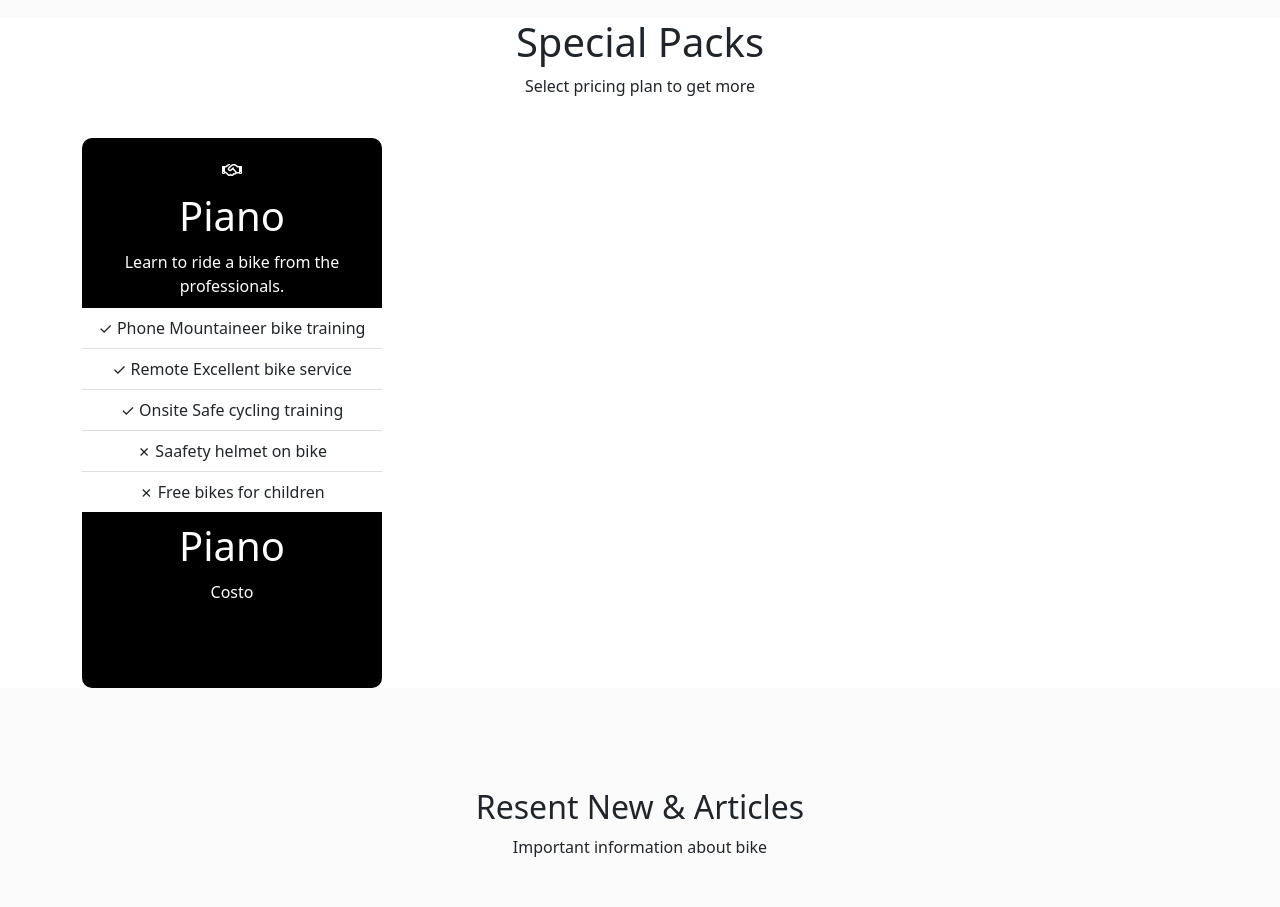
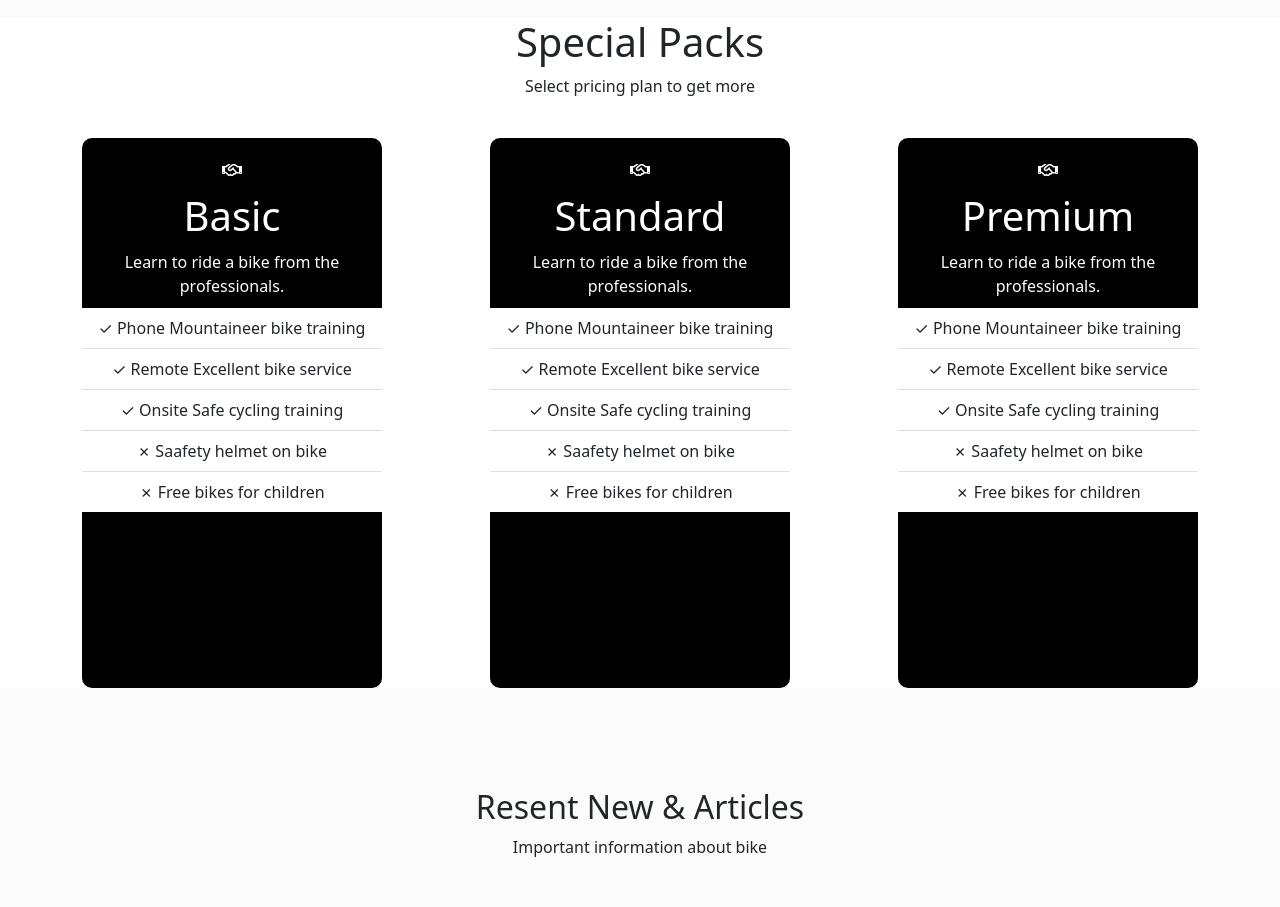
Before and after one commit to maricamola/proj-html-vuejs, a Vue app: page / in a window 1280 px wide. Shown: the part 6260-7167 px from the top of the page. Built offline with nearby package versions, Linux system fonts and the light colour scheme.

Commit message:
flip cards added

```diff
--- a/src/components/Main.vue
+++ b/src/components/Main.vue
@@ -5,6 +5,7 @@ import CardsEvents from './CardsEvents.vue'
 import TrainerProfiles from './TrainerProfiles.vue'
 import Packs from './Packs.vue'
 import Articles from './Articles.vue'
+import plans from '../scss/data/plans';
 import stories from '../scss/data/stories';
 import events from '../scss/data/events';
 import bikers from '../scss/data/bikers';
@@ -17,6 +18,7 @@ export default {
       events,
       stories,
       bikers,
+      plans,
     }
   },
   components: {
@@ -116,7 +118,7 @@ export default {
         <p>Select pricing plan to get more</p>
       </div>
       <div class="container d-flex justify-content-between">
-        <Packs />
+        <Packs v-for="(plan, index) in plans" :key="index" :type="plan.type" :price="plan.price" />
       </div>
     </section>
 
--- a/src/components/Packs.vue
+++ b/src/components/Packs.vue
@@ -1,6 +1,15 @@
 <script>
+import plans from '../scss/data/plans';
+
 export default {
-  name: 'Packs'
+  name: 'Packs',
+  components: {
+    plans
+  },
+  props: {
+    type: String,
+    price: Number
+  }
 }
 </script>
 
@@ -15,7 +24,7 @@ export default {
         <!-- <span><i class="fa-sharp fa-solid fa-helmet-safety"></i></span> -->
         <!-- <span><i class="fa-solid fa-crown"></i></span> -->
 
-        <h1>Piano</h1>
+        <h1>{{ type }}</h1>
         <p>Learn to ride a bike from the professionals.</p>
         <ul class="list-group list-group-flush">
           <li class="list-group-item">✓ Phone Mountaineer bike training</li>
@@ -24,13 +33,11 @@ export default {
           <li class="list-group-item">✗ Saafety helmet on bike</li>
           <li class="list-group-item">✗ Free bikes for children</li>
         </ul>
-        <h1>Piano</h1>
-        <span>Costo</span>
       </div>
 
       <div class="theback">
-        <h1>Piano</h1>
-        <span>Costo</span>
+        <h1>{{ type }}</h1>
+        <span>{{ price }}</span>
         <div><button type="button" class="btn btn-dark">Send Request!</button></div>
       </div>
 
@@ -48,6 +55,7 @@ export default {
   text-align: center;
   display: flex;
   align-items: center;
+
 }
 
 .thecard {
--- /dev/null
+++ b/src/scss/data/plans.js
@@ -0,0 +1,14 @@
+export default [
+  {
+    'type': 'Basic',
+    'price': '$1800',
+  },
+  {
+    'type': 'Standard',
+    'price': '$2500',
+  },
+  {
+    'type': 'Premium',
+    'price': '$5000',
+  },
+]
```
